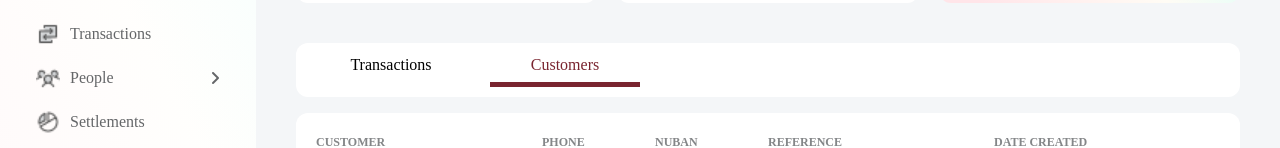
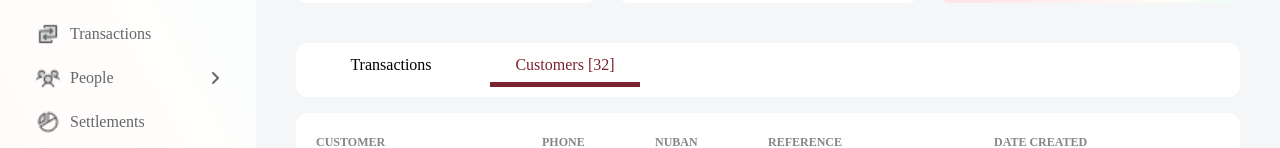
Before and after one commit to SymplyMatt/customer_dashboard_woven, a Vue app: page /dashboard/customers in a window 1280 px wide. Shown: the part 317-465 px from the top of the page. Built offline with nearby package versions, Linux system fonts and the light colour scheme; a web font is replaced by a local one.

Commit message:
customers number

```diff
--- a/src/components/dashboard/main/LowerNavItem.vue
+++ b/src/components/dashboard/main/LowerNavItem.vue
@@ -2,7 +2,7 @@
     <router-link :to="'/dashboard/'+ item.toLowerCase()">
         <div class="flex flex-col items-center gap-1">
           <div :class="item.toLowerCase() == route && 'text-darkBrown'">
-            {{ item }}
+            {{ item }} {{ item.toLowerCase() == 'customers' ? '[32]' : '' }}
           </div>
           <div
           :class="item.toLowerCase() != route && 'visibility-hidden'"
```
